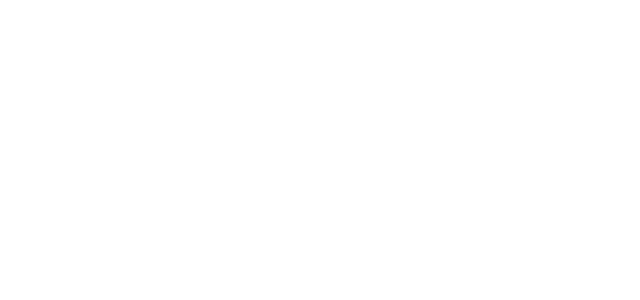
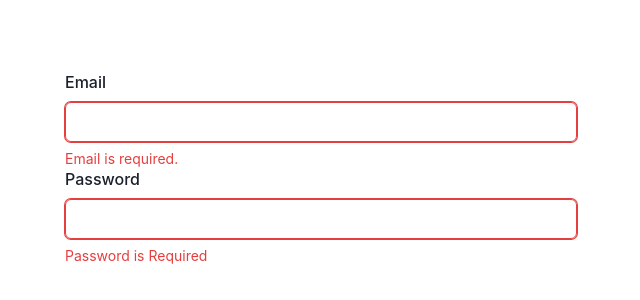
Before and after one commit to Andrewuwu/Spring23_SNS_Workshop_Client, a React (Vite) app: page /register in a window 1280 px wide. Before the commit this address had no page. Shown: the part 130-430 px from the top of the page, without its empty margins (319-959 px from the left). Built offline with nearby package versions, Linux system fonts and the light colour scheme.

Commit message:
added register and login forms

```diff
--- a/src/App.jsx
+++ b/src/App.jsx
@@ -1,6 +1,7 @@
 import {BrowserRouter, Routes, Route} from 'react-router-dom';
 import Navbar from './components/common/NavColumn';
 import MainFeedContainer from './components/common/MainFeedContainer';
+import Register from './components/login/Register';
 
 
 function App() {
@@ -8,8 +9,8 @@
     <BrowserRouter>
       <Routes>
         <Route path="/" element={<MainFeedContainer/>}/>
-        <Route path="/login" element={<div></div>} />
-        <Route path="/profile" element={<div></div>} />
+        <Route path="/login" element={<div>HELLOWORLD</div>} />
+        <Route path="/register" element={<Register/>}/>
         <Route path="/contact" element={<div></div>} />
         <Route path="/otherstuff" element={<div></div>} />
       </Routes>
--- /dev/null
+++ b/src/components/login/login.css
@@ -0,0 +1,9 @@
+.center {
+    position: fixed;
+    inset: 0px;
+    width: 40%;
+    height: 50%;
+    max-width: 100vw;
+    max-height: 100dvh;
+    margin: auto;
+  }
--- a/src/components/login/register.jsx
+++ b/src/components/login/register.jsx
@@ -0,0 +1,41 @@
+import React from "react";
+import {useState} from "react";
+import {FormControl, FormLabel, Input, FormHelperText, FormErrorMessage} from '@chakra-ui/react';
+import "./login.css";
+
+
+function Register(){
+    const [email, setEmail] = useState('');
+    const [password, setPassword] = useState('');
+    const handleEmailChange = (e) => setEmail(e.target.value);
+    const handlePasswordChange = (e) => setPassword(e.target.value);
+
+    const isError = email === '';
+
+    return(
+        <div className="center">
+            <FormControl isInvalid={isError}>
+                <FormLabel>Email</FormLabel>
+                <Input type='email' value={email} onChange={handleEmailChange} />
+                {!isError ? (
+                <FormHelperText>
+                    Enter the email you'd like to receive the newsletter on.
+                </FormHelperText>
+                ) : (
+                <FormErrorMessage>Email is required.</FormErrorMessage>
+                )}
+                <FormLabel>Password</FormLabel>
+                <Input type='password' value={password} onChange={handlePasswordChange} />
+                {!isError ? (
+                <FormHelperText>
+                    Enter Your Password
+                </FormHelperText>
+                ) : (
+                <FormErrorMessage>Password is Required</FormErrorMessage>
+                )}
+            </FormControl>
+        </div>
+    );
+}
+
+export default Register;
```
Also changed, not shown: src/components/login/login.jsx (+41 -0 lines).
